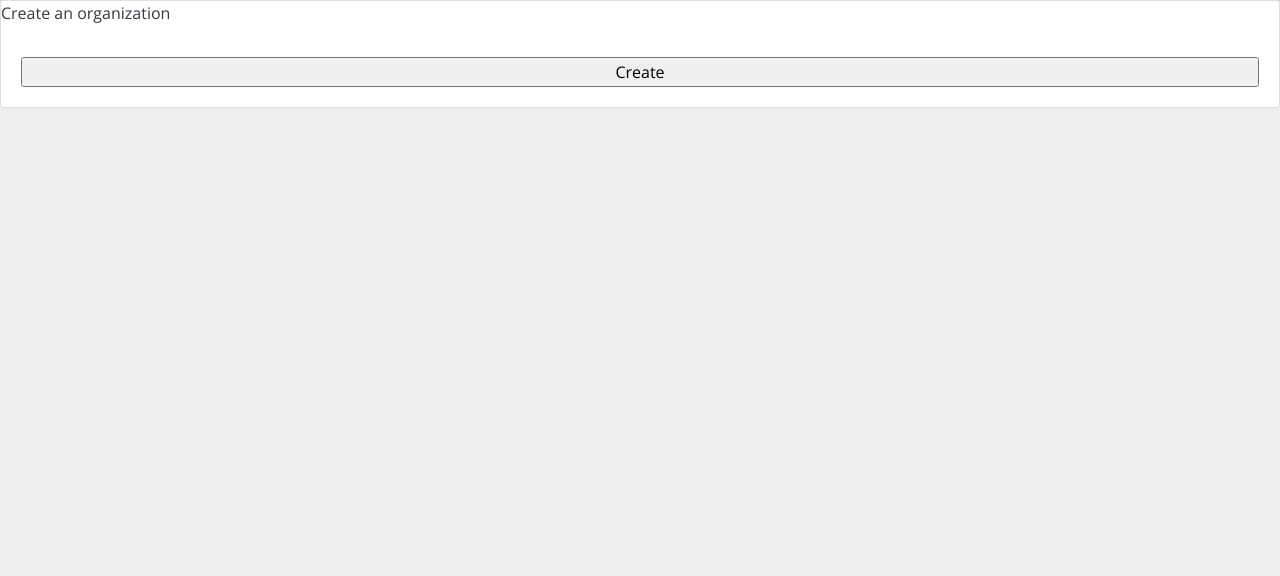
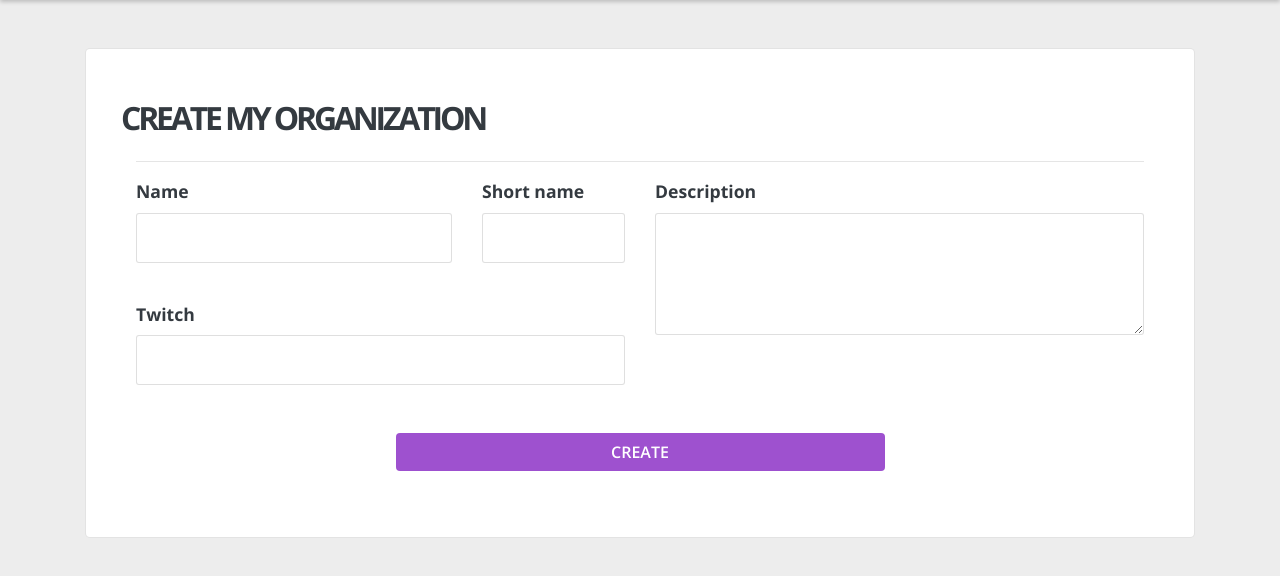
Before and after one commit to zetsumeishi/rivalis, a Django app: template templates/organizations/create.html in a window 1280 px wide. Shown: the part 85-661 px from the top of the page. Run offline with Django 3.2, Linux system fonts and the light colour scheme; the template is opened without the code that fills it, so the values that code supplies are empty, except form fields; tables that the repository leaves empty hold one stand-in row (values such as "Sample post"); form fields are guessed from the names that the template uses; parts of the project's set-up code (start-up, migrations or seed data) failed here and were passed over; some libraries are stand-ins or nearby versions.

Commit message:
Update the organizations related templates, forms and views to match the work done on teams

```diff
--- a/static/css/rivalis.css
+++ b/static/css/rivalis.css
@@ -129,7 +129,9 @@
 
 input[type=text],
 input[type=password],
+input[type=url],
 input[name=email],
+textarea,
 select {
   color: #343a40;
   padding: 0 1em;
@@ -140,10 +142,17 @@
 }
 input[type=text]:focus,
 input[type=password]:focus,
+input[type=url]:focus,
 input[name=email]:focus,
+textarea:focus,
 select:focus {
   box-shadow: none;
   border: 1px solid rgba(158, 81, 207, 0.5);
+}
+
+textarea {
+  height: 100%;
+  padding: 1em;
 }
 
 label {
--- a/static/scss/includes/_components.scss
+++ b/static/scss/includes/_components.scss
@@ -1,7 +1,9 @@
 // Forms
 input[type='text'],
 input[type='password'],
+input[type='url'],
 input[name='email'],
+textarea,
 select {
   color: $dark-grey;
   padding: 0 1em;
@@ -14,6 +16,11 @@
     box-shadow: none;
     border: $border-light-primary;
   }
+}
+
+textarea {
+  height: 100%;
+  padding: 1em;
 }
 
 label {
--- /dev/null
+++ b/templates/organizations/_create_form.html
@@ -0,0 +1,35 @@
+<form action="{% url 'organizations:create_team' %}" method="post" enctype="multipart/form-data" class="w-100">
+  {% csrf_token %}
+  <div class="row">
+    <div class="col-xs-12 col-lg-4">
+      <label for="{{ form.name.id_for_label }}">{{ form.name.label }}</label>
+      {{ form.name }}
+    </div>
+    <div class="col-xs-12 col-lg-2">
+      <label for="{{ form.short_name.id_for_label }}">{{ form.short_name.label }}</label>
+      {{ form.short_name }}
+    </div>
+    <div class="col-xs-12 col-lg-6">
+      <label for="{{ form.description.id_for_label }}">{{ form.description.label }}</label>
+      {{ form.description }}
+    </div>
+  </div>
+  <div class="row">
+    <div class="col-xs-12 col-lg-6">
+      <label for="{{ form.twitch.id_for_label }}">{{ form.twitch.label }}</label>
+      {{ form.twitch }}
+    </div>
+  </div>
+  <div class="row justify-content-center mt-5">
+    <div class="col-xs-12 col-lg-6">
+      <a href="{% url 'organizations:create_organization' %}"><button class="btn btn-md rivalis-button-primary w-100 mb-3">Create</button></a>
+    </div>
+  </div>
+</form>
+
+<!-- {% if form.username.help_text %}
+<p class="help">{{ form.username.help_text|safe }}</p>
+{% endif %}
+{% if form.username.errors %}
+<p>{{ form.username.errors }}</p>
+{% endif %} -->
--- a/templates/organizations/create.html
+++ b/templates/organizations/create.html
@@ -1,20 +1,19 @@
 {% extends 'base.html' %}
 
 {% block title %}
-  Create an organization
+Create an organization
 {% endblock %}
 
 {% block content %}
-  <div class="card">
-    <div class="card-title">
-      Create an organization
+<div class="container mt-5">
+  <div class="section-bg">
+    <div class="row">
+      <h2>CREATE MY ORGANIZATION</h2>
     </div>
-    <div class="card-body">
-      <form action="{% url 'organizations:create_organization' %}" method="post">
-        {% csrf_token %}
-        {% include 'includes/_forms.html' %}
-        <input type="submit" value="Create">
-      </form>
+    <hr>
+    <div class="mt-3">
+      {% include 'organizations/_create_form.html' %}
     </div>
   </div>
+</div>
 {% endblock %}
```
Also changed, not shown: organizations/forms.py (+16 -0 lines), organizations/views.py (+10 -17 lines).
